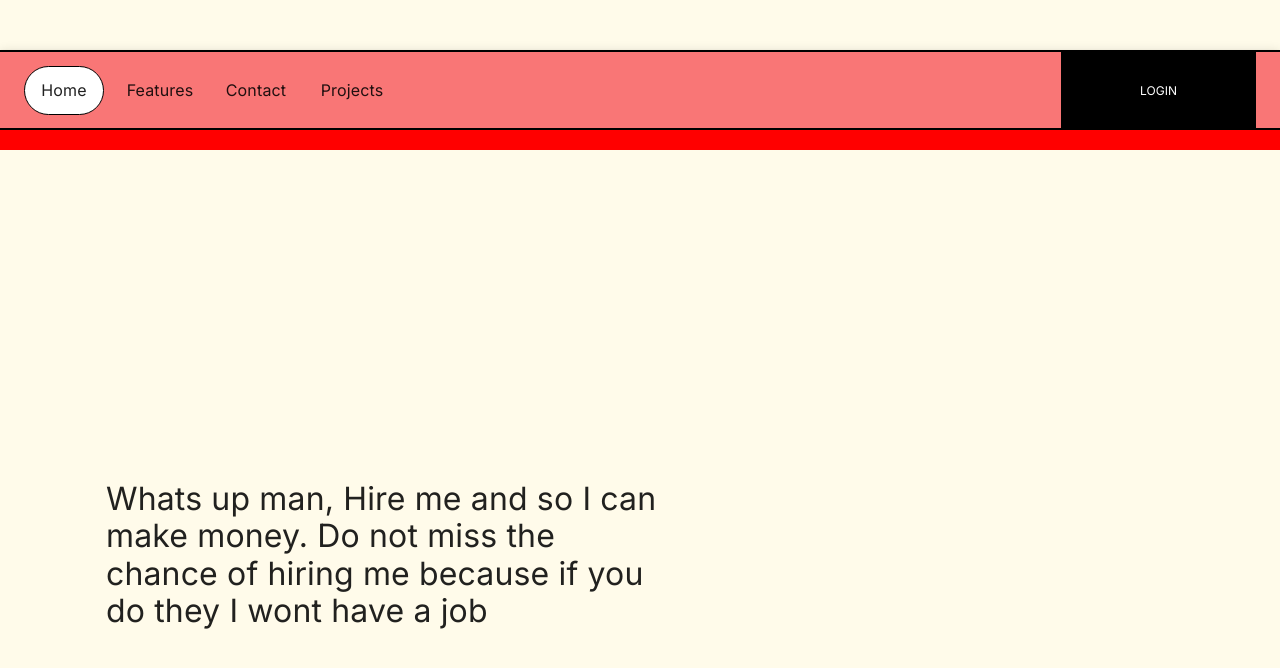
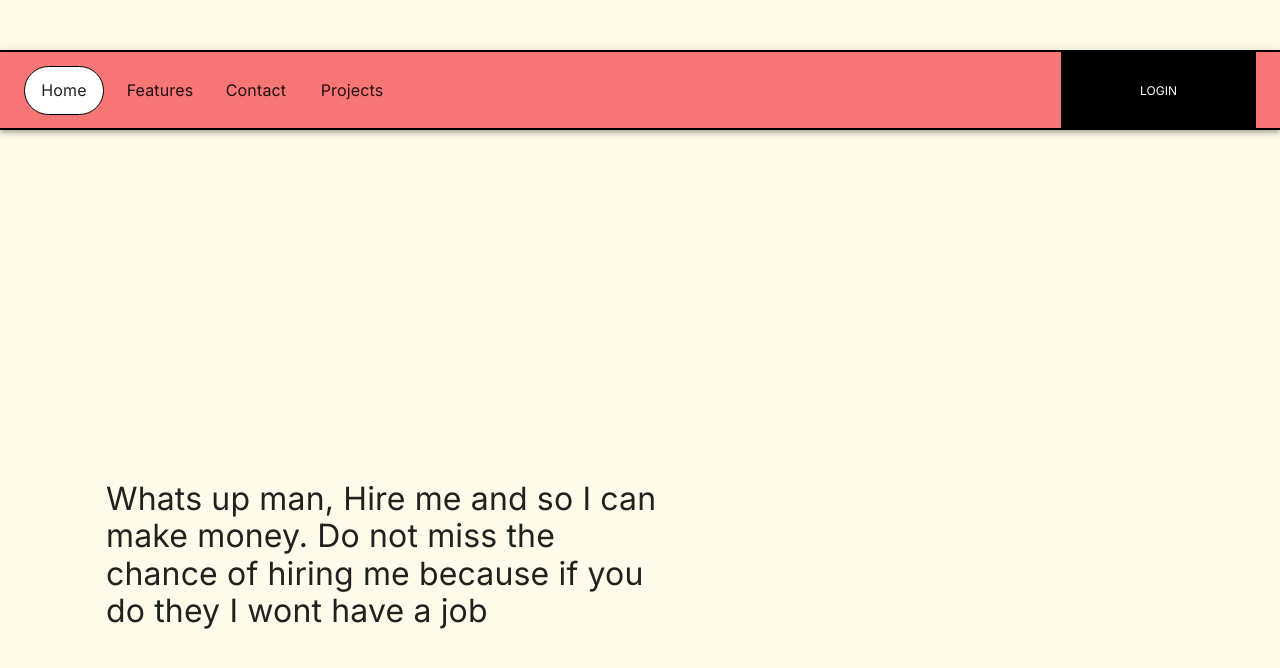
Before and after one commit to Thebks/my-portfolio, a React (Create React App) app: page / in a window 1280 px wide. Shown: the top 668 px of the page. Built offline with nearby package versions, Linux system fonts and the light colour scheme.

Commit message:
wip home

```diff
--- a/src/scenes/global/Navbar.jsx
+++ b/src/scenes/global/Navbar.jsx
@@ -13,7 +13,7 @@ const Navbar = () => {
     const dispatch = useDispatch();                   //Redux method
     const activeLinkCircle = useSelector((state) => state.menuActiveLink);
     const { palette } = useTheme();
-
+    const isAboveSmallScreen = useMediaQuery("(min-width:768px)");
 
     const handleButtonClick = () => console.log("you clicked me");
 
@@ -169,7 +169,9 @@ const Navbar = () => {
                         borderRadius: 0,
                         color: 'white',
                         "&:hover": {
-                            backgroundColor: 'rgba(0, 0, 0, 1)'
+                            backgroundColor: 'rgba(0, 0, 0, 1)',
+                            textShadow: '0px 2px 3px rgba(0, 0, 0, 0.25)',
+                            boxShadow: '3px 4px 0px 2px #000000',
                         },
                     }}
                 />
@@ -179,3 +181,5 @@ const Navbar = () => {
 }
 
 export default Navbar
+
+//backgroundColor: 'rgba(0, 0, 0, 1)',
--- a/src/scenes/home/index.jsx
+++ b/src/scenes/home/index.jsx
@@ -1,68 +1,35 @@
 import React from 'react'
 import { Box, Container, Typography } from '@mui/material'
 import useMediaQuery from '../../hooks/useMediaQuery'
+import Grid from '@mui/material/Grid'
 
 const Home = () => {
     const isBigScreen = useMediaQuery("(min-width: 1060px)");
 
     return (
         <Box sx={{
-            backgroundColor: 'red', display: 'flex',
-            justifyContent: 'space-between',
-            alignItems: 'center',
-            gap: '16px',
-            height: '100%',
-            paddingTop: '10px',
-            paddingBottom: '10px',
+            // backgroundColor: 'red',
+            // display: 'flex',
+            // justifyContent: 'space-between',
+            // alignItems: 'center',
+            // gap: '16px',
+            // height: '100%',
+            // paddingTop: '10px',
+            // paddingBottom: '10px',
         }}>
+
+            <Grid container spacing={2} alignItems="center" justifyContent="space-between" backgroundColor='red'>
 
                 <Box sx={{ position: 'absolute', width: '600px', height: '140px', left: '82px', top: '480px' }}>
                     <Container>
-                    <Typography variant='h1' >
+                        <Typography variant='h1'>
                             Whats up man, Hire me and so I can make money. Do not miss the chance of hiring me because if you do they I wont have a job
                         </Typography>
                     </Container>
                 </Box>
+            </Grid>
         </Box>
     )
 }
 
 export default Home
-
-
-
-// position: absolute;
-// width: 602px;
-// height: 139px;
-// left: 82px;
-// top: 480px;
-
-// font-family: 'Inter';
-// font-style: normal;
-// font-weight: 400;
-// font-size: 25px;
-// line-height: 40px;
-// /* or 160% */
-// letter-spacing: 0.02em;
-
-// color: rgba(0, 0, 0, 0.7);
-
-
-
-// /* Prepare for Success with StudyBoost */
-
-// position: absolute;
-// width: 576px;
-// height: 140px;
-// left: 81px;
-// top: 310px;
-
-// font-family: 'Inter';
-// font-style: normal;
-// font-weight: 700;
-// font-size: 55px;
-// line-height: 70px;
-// /* or 127% */
-// letter-spacing: 0.02em;
-
-// color: #000000;
```
Lines whose indentation alone changed are shown as unchanged.
